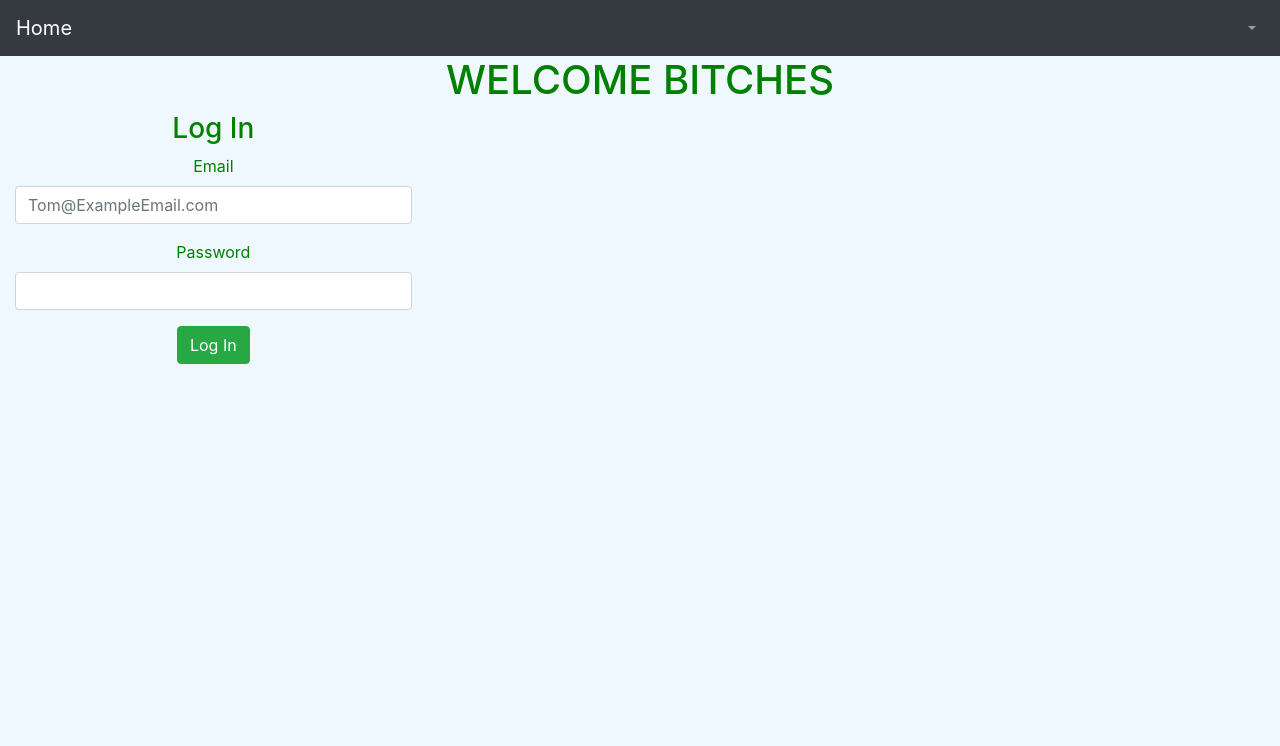
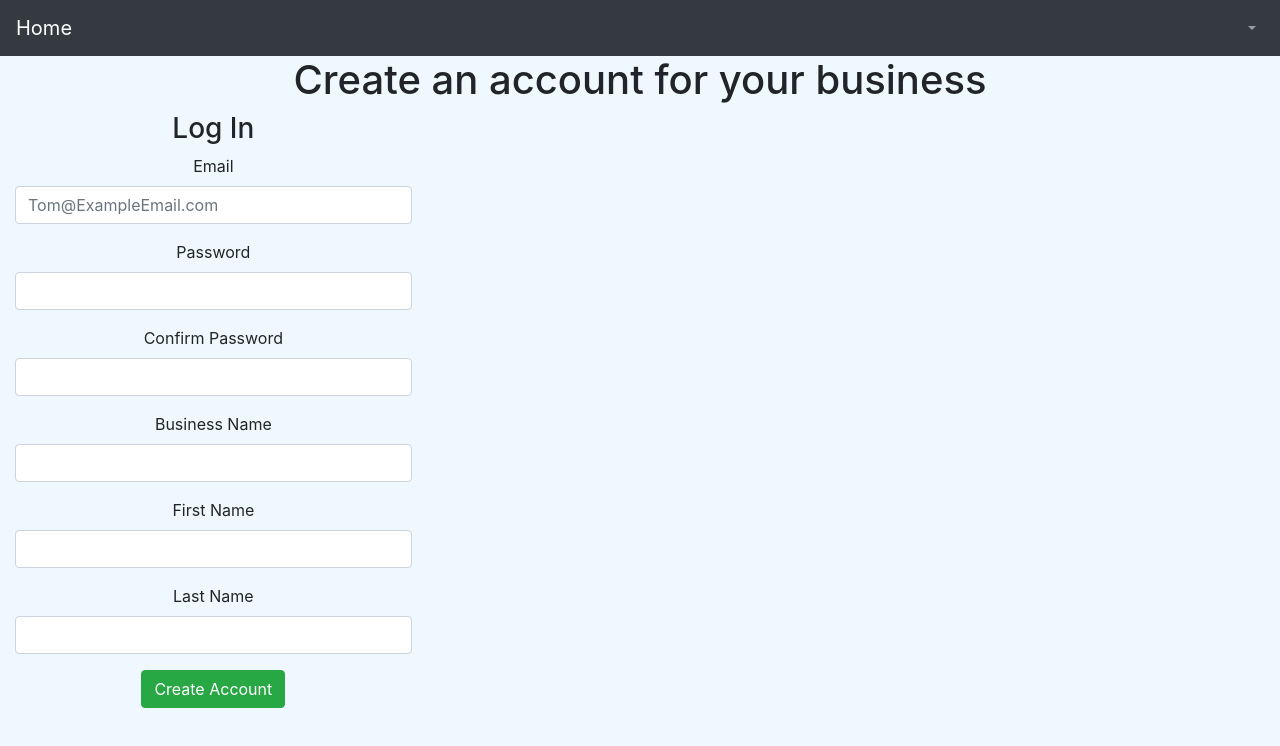
Before and after one commit to GregStephen/CustomerServiceTracking, a React (Create React App) app in the folder customer_service_tracking/: page /new-account in a window 1280 px wide. Before the commit this address led to /landing-page. Shown: the top 746 px of the page. Built offline with nearby package versions, Linux system fonts and the light colour scheme; no server answers.

Commit message:
added firebase login

```diff
--- a/customer_service_tracking/src/App/App.js
+++ b/customer_service_tracking/src/App/App.js
@@ -12,12 +12,13 @@ import LandingPage from '../Components/LandingPage/LandingPage';
 import HomePage from '../Components/HomePage/HomePage';
 
 import fbConnect from '../Helpers/Data/fbConnection';
+import NewAccountPage from '../Components/NewAccountPage/NewAccountPage';
 
 fbConnect();
 
 const PublicRoute = ({ component: Component, authorized, ...rest }) => {
   // props contains Location, Match, and History
-  const routeChecker = (props) => (authorized === false ? <Component authorized={authorized}{...props} {...rest} /> : <Redirect to={{ pathname: '/hpme', state: { from: props.location } }} />);
+  const routeChecker = (props) => (authorized === false ? <Component authorized={authorized}{...props} {...rest} /> : <Redirect to={{ pathname: '/home', state: { from: props.location } }} />);
   return <Route {...rest} render={(props) => routeChecker(props)} />;
 };
 
@@ -36,7 +37,7 @@ class App extends React.Component {
   componentDidMount() {
     this.removeListener = firebase.auth().onAuthStateChanged((user) => {
       if (user) {
-        console.error('user logged in');
+        this.setState({ authorized: true });
       } else {
         this.setState({ authorized: false });
       }
@@ -59,9 +60,10 @@ class App extends React.Component {
     return (
       <div className="App">
         <Router>
-          <NavigationBar/>
+          <NavigationBar authorized={authorized}/>
           <Switch>
-            <PublicRoute path='/landing-page' component={LandingPage} authorized={authorized}/>
+            <PublicRoute path='/landing-page' component={LandingPage} authorized={authorized} logIn={this.logIn}/>
+            <PublicRoute path='/new-account' component={NewAccountPage} authorized={authorized} logIn={this.logIn}/>
             <PrivateRoute path='/home' component={HomePage} authorized={authorized}/>
             <Redirect from='*' to='/landing-page' />
           </Switch>
--- a/customer_service_tracking/src/Components/LandingPage/LandingPage.js
+++ b/customer_service_tracking/src/Components/LandingPage/LandingPage.js
@@ -1,4 +1,5 @@
 import React from 'react';
+import { Link } from 'react-router-dom';
 
 import './LandingPage.scss';
 
@@ -8,13 +9,26 @@ class LandingPage extends React.Component {
     password: '',
   }
 
+logInFromLandingPage = (e) => {
+  e.preventDefault();
+  const { logIn } = this.props;
+  const { email, password } = this.state;
+  logIn(email, password);
+}
+
+  handleChange = (e) => {
+    this.setState({
+      [e.target.id]: e.target.value,
+    });
+  };
+
   render() {
     const { email, password } = this.state;
 
     return (
       <div className="LandingPage">
         <h1>WELCOME BITCHES</h1>
-        <form className="col-12 col-md-8 col-lg-4 sign-in-form" onSubmit={this.logIntoDiscDig}>
+        <form className="col-12 col-md-8 col-lg-4 sign-in-form" onSubmit={this.logInFromLandingPage}>
               <h3 className="sign-in-header">Log In</h3>
               <div className="form-group">
                 <label htmlFor="email">Email</label>
@@ -41,6 +55,7 @@ class LandingPage extends React.Component {
               </div>
               <button type="submit" className="btn btn-success">Log In</button>
             </form>
+            <Link className="btn btn-info col-8" to={'/new-account'}>Create an Account!</Link>
       </div>
     );
   }
--- a/customer_service_tracking/src/Components/NavigationBar/NavigationBar.js
+++ b/customer_service_tracking/src/Components/NavigationBar/NavigationBar.js
@@ -12,6 +12,8 @@ import {
   DropdownItem,
 } from 'reactstrap';
 import PropTypes from 'prop-types';
+import firebase from 'firebase/app';
+import 'firebase/auth';
 
 import './NavigationBar.scss';
 
@@ -33,8 +35,7 @@ class NavigationBar extends React.Component {
 
   logMeOut = (e) => {
     e.preventDefault();
-    console.error('logged out');
-    // firebase.auth().signOut();
+    firebase.auth().signOut();
   };
 
   render() {
--- a/customer_service_tracking/src/Components/NewAccountPage/NewAccountPage.js
+++ b/customer_service_tracking/src/Components/NewAccountPage/NewAccountPage.js
@@ -0,0 +1,140 @@
+import React from 'react';
+import firebase from 'firebase/app';
+import 'firebase/auth';
+
+import './NewAccountPage.scss';
+
+const defaultUser = {
+  businessName: '',
+  firstName: '',
+  lastName: '',
+};
+
+class NewAccountPage extends React.Component {
+  state = {
+    newUser: defaultUser,
+    email: '',
+    password: '',
+    confirmPassword: '',
+    error: '',
+  }
+
+  formFieldStringState = (e) => {
+    const tempUser = { ...this.state.newUser };
+    tempUser[e.target.id] = e.target.value;
+    this.setState({ newUser: tempUser });
+  };
+
+  // sets state for firebase info
+  handleChange = (e) => {
+    this.setState({
+      [e.target.id]: e.target.value,
+    });
+  };
+
+  createAccount = (e) => {
+    e.preventDefault();
+    const { email, password, confirmPassword } = this.state;
+    const { logIn } = this.props;
+    if (password !== confirmPassword) {
+      this.setState({ error: 'Passwords must match' });
+      return;
+    }
+    firebase.auth().createUserWithEmailAndPassword(email, password)
+      .then((cred) => {
+        cred.user.getIdToken()
+          .then((token) => sessionStorage.setItem('token', token));
+        const saveMe = { ...this.state.newUser };
+        saveMe.firebaseUid = firebase.auth().currentUser.uid;
+        console.error(saveMe);
+        logIn(email, password);
+      })
+      .catch((err) => this.setState({ error: err.message }));
+  }
+
+  render() {
+    const {
+      email, password, confirmPassword, businessName, firstName, lastName, error,
+    } = this.state;
+
+    return (
+      <div className="NewAccountPage">
+        <h1>Create an account for your business</h1>
+        <form className="col-12 col-md-8 col-lg-4 log-in-form" onSubmit={this.createAccount}>
+              <h3 className="sign-in-header">Log In</h3>
+              <div className="form-group">
+                <label htmlFor="email">Email</label>
+                <input
+                  type="email"
+                  className="form-control"
+                  id="email"
+                  value={email}
+                  onChange={this.handleChange}
+                  placeholder="Tom@ExampleEmail.com"
+                  required
+                />
+              </div>
+              <div className="form-group">
+                <label htmlFor="password">Password</label>
+                <input
+                  type="password"
+                  className="form-control"
+                  id="password"
+                  value={password}
+                  onChange={this.handleChange}
+                  required
+                />
+              </div>
+              <div className="form-group">
+                <label htmlFor="confirmPassword">Confirm Password</label>
+                <input
+                  type="password"
+                  className="form-control"
+                  id="confirmPassword"
+                  value={confirmPassword}
+                  onChange={this.handleChange}
+                  required
+                />
+              </div>
+              <div className="form-group">
+                <label htmlFor="businessName">Business Name</label>
+                <input
+                  type="input"
+                  className="form-control"
+                  id="businessName"
+                  value={businessName}
+                  onChange={this.formFieldStringState}
+                  required
+                />
+              </div>
+              <div className="form-group">
+                <label htmlFor="firstName">First Name</label>
+                <input
+                  type="input"
+                  className="form-control"
+                  id="firstName"
+                  value={firstName}
+                  onChange={this.formFieldStringState}
+                  required
+                />
+              </div>
+              <div className="form-group">
+                <label htmlFor="lastName">Last Name</label>
+                <input
+                  type="input"
+                  className="form-control"
+                  id="lastName"
+                  value={lastName}
+                  onChange={this.formFieldStringState}
+                  required
+                />
+              </div>
+              <h2 className="error col-12">{error}</h2>
+              <button type="submit" className="btn btn-success">Create Account</button>
+            </form>
+      </div>
+    );
+  }
+}
+
+export default NewAccountPage;
```
Also changed, not shown: 1 other file (tests, documents, lock files or other folders).
